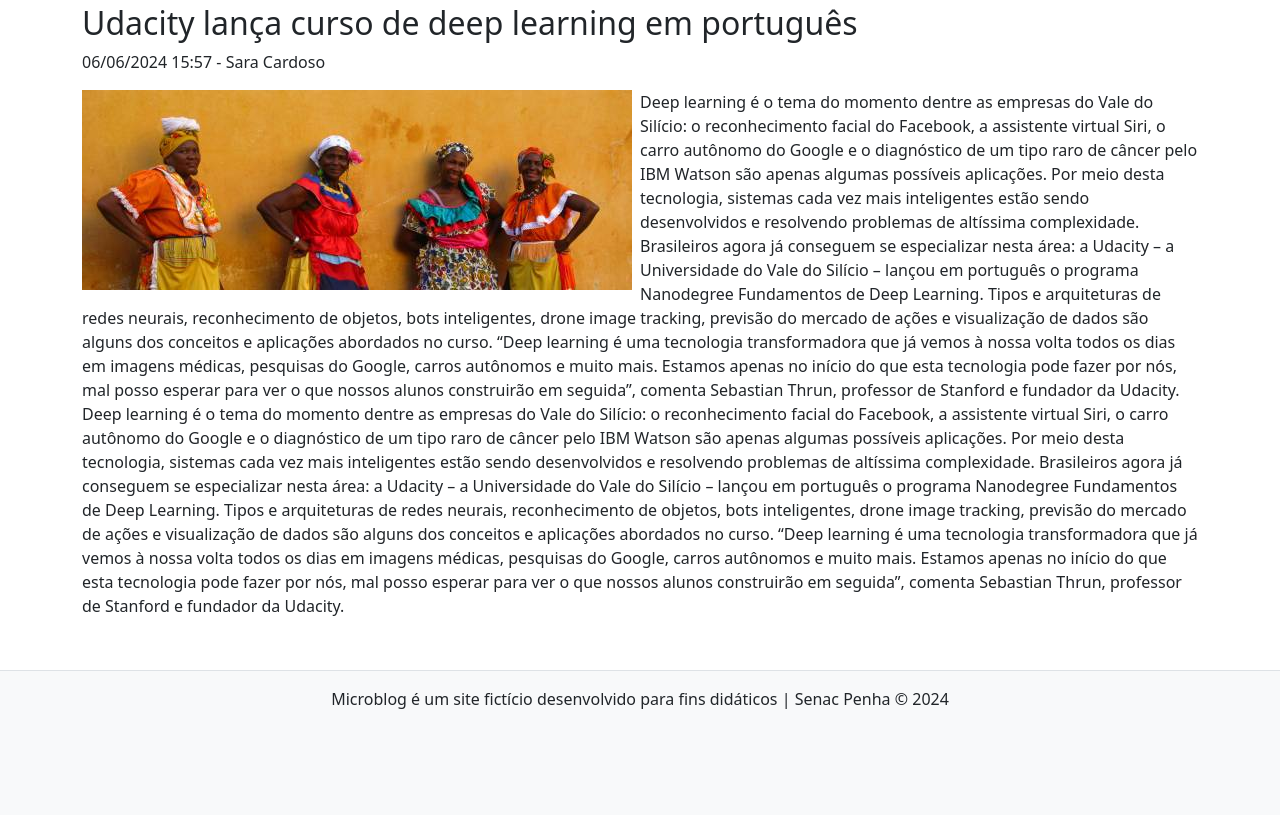
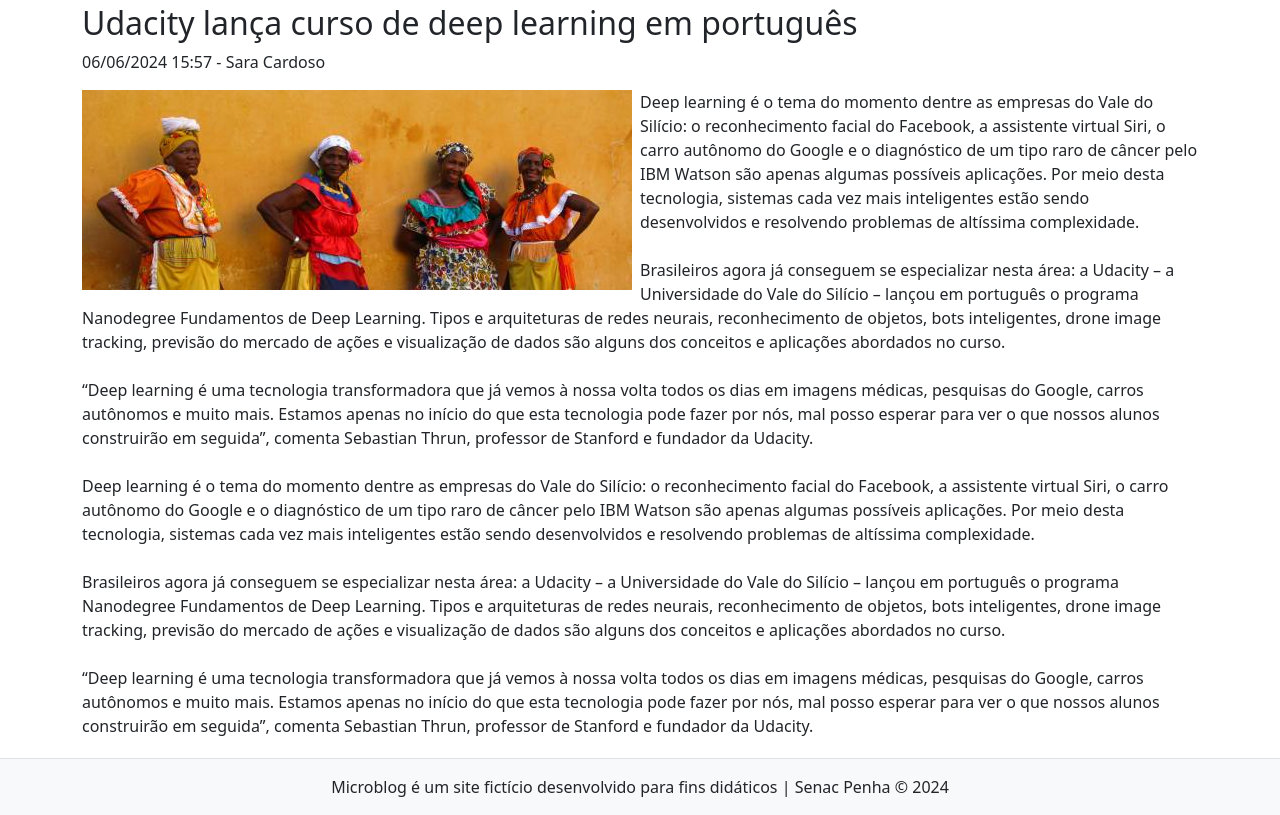
Before and after one commit to citrino88/microblog-dayane, a PHP site: page /noticia.php?id=8 in a window 1280 px wide. Shown: the part 73-888 px from the top of the page. Before the commit the page ends 782 px from the top, so only its background shows below. Run offline with PHP 8.4, Linux system fonts and the light colour scheme; data comes from the database, SQL or seed files in the repository.

Commit message:
css propriedade white-space: pre-wrap

```diff
--- a/css/style.css
+++ b/css/style.css
@@ -15,3 +15,6 @@
     background-color: white;
     color: black;
 }
+
+/* Esta propriedade pegará os espaços em branco existentes no texto, e adiciona uma "quebra" em cada um deles. */
+.ajusta-texto {white-space: pre-wrap;}
--- a/noticia.php
+++ b/noticia.php
@@ -14,7 +14,7 @@ $dadosNoticia = lerNoticiaCompleta($conexao, $id);
             <time><?=formataData($dadosNoticia['data'])?></time> - <span><?=$dadosNoticia['nome']?></span>
         </p>
         <img src="imagens/<?=$dadosNoticia['imagem']?>" alt="" class="float-start pe-2 img-fluid">
-        <p><?=$dadosNoticia['texto']?></p>
+        <p class="ajusta-texto" ><?=$dadosNoticia['texto']?></p>
     </article>
 
 </div>
```
